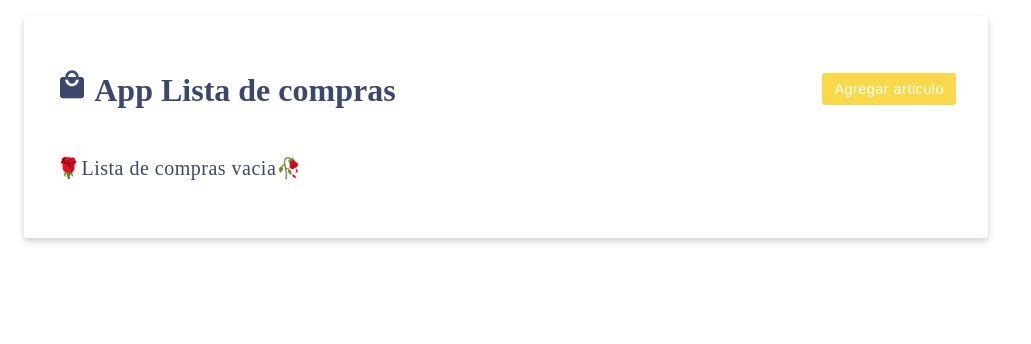
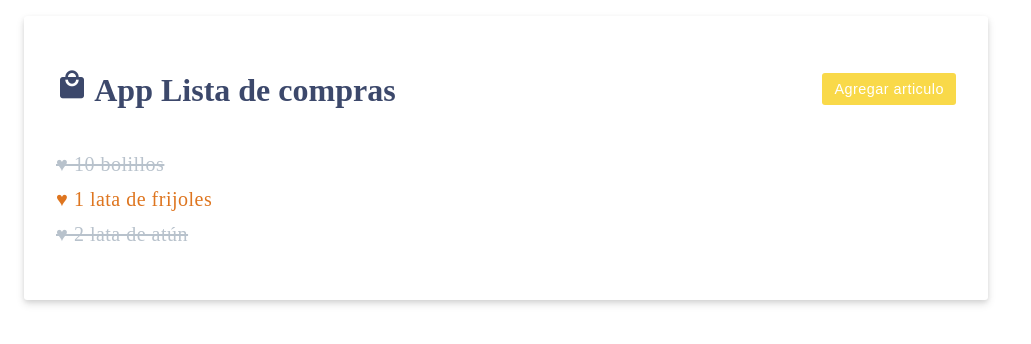
Before and after one commit to youhali/VueJs-ShoppingCart-De, a Vue app: page / in a window 1280 px wide. Shown: the top 344 px of the page, without its empty margins (0-1031 px from the left). Built offline with nearby package versions, Linux system fonts and the light colour scheme.

Commit message:
🐋Feat:Bind de atributos con index

```diff
--- a/src/App.vue
+++ b/src/App.vue
@@ -2,10 +2,15 @@
 import { ref } from 'vue';
 const header = ref('App Lista de compras');
 const items = ref([
-  //{id: 1, label: '10 bolillos'},
-  //{id: 2, label: '1 lata de frijoles'},
-  //{id: 3, label: '2 lata de atún'}
+  {id: 1, label: '10 bolillos',purchased:true,highPriority:false},
+  {id: 2, label: '1 lata de frijoles',purchased:false,highPriority:true},
+  {id: 3, label: '2 lata de atún',purchased:true,highPriority:false}
 ]);
+//Funcion que altera el estado de compra de un item
+const togglePurchesed=(item)=>{
+  //Invertir la propiedad purches
+  item.purchased=!item.purchased;
+  }
 //Agregando todo para giardar nuevo articulo
 const saveItem = () => {
 // codigo para verificar si newItem no está vacío antes de agregarlo a la lista
@@ -48,11 +53,15 @@ const DoEdit=(edit)=>{
     </label>
     {{ newItemHighPriority ? "🔥" : "🧊" }}
     <!-- Boton de UI -->
-    <button class="btn btn-primary">Salvar Articulo</button>
+    <button :disable="newItem.lenggth ==0" class="btn btn-primary">Salvar Articulo</button>
   </form>
   <ul>
-    <li v-for="{ id, label } in items" v-bind:key="id" >
-      ♥ {{ label }}
+    <li v-for="({ id,label, purchased,highPriority },index) in items"
+    v-bind:key="id"
+      :class="{strikeout :purchased,priority:highPriority}"
+      @click="togglePurchesed(items[index])"
+      >
+      ♥  {{ label }}
     </li>
   </ul>
   <p v-if="items.length==0">🌹Lista de compras vacia🥀</p>
```
Lines whose indentation alone changed are shown as unchanged.
